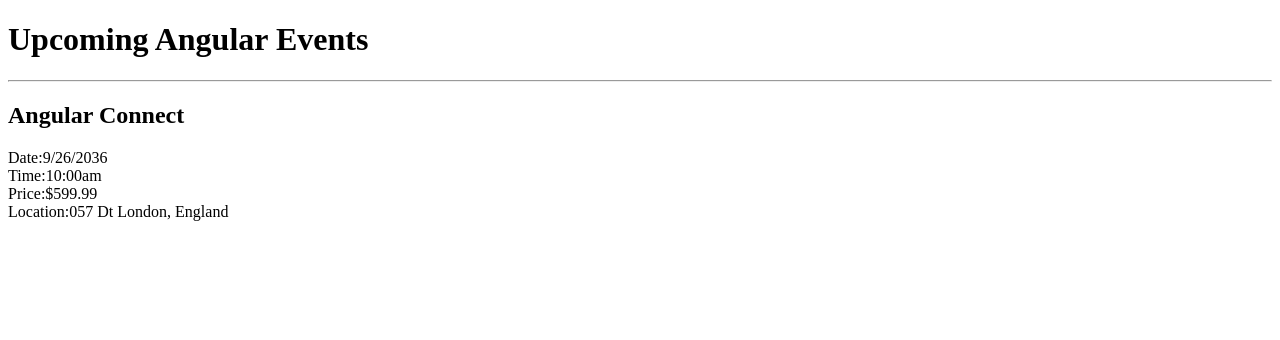
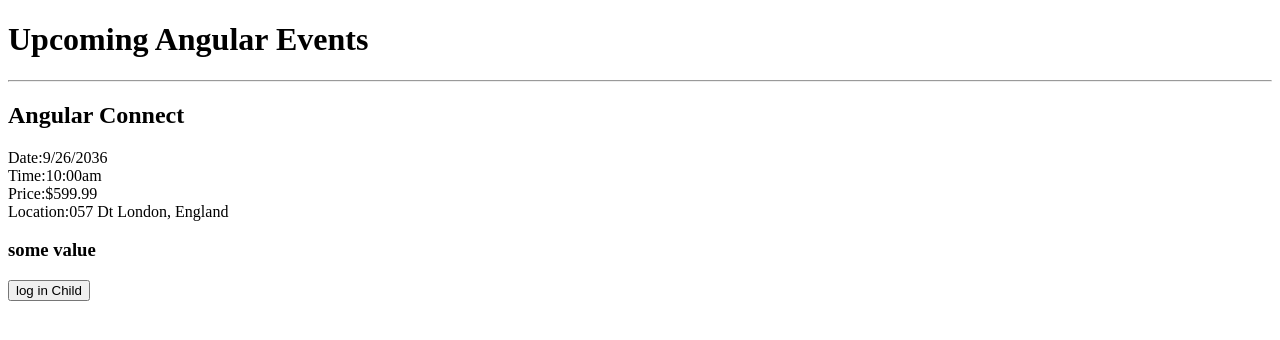
Before and after one commit to achutkiran/Angular-Tutorial-pluralsight, an Angular app: page / in a window 1280 px wide. Shown: the top 340 px of the page. Built offline with nearby package versions, Linux system fonts and the light colour scheme.

Commit message:
call child functions or fetch child values from parent using template varibales

```diff
--- a/src/app/events/event-thumbnail.component.ts
+++ b/src/app/events/event-thumbnail.component.ts
@@ -7,4 +7,9 @@
 
 export class EventThumbnailComponent {
     @Input() event: any
+    childValue:string ="some value"
+
+    logFoo(){
+        console.log('foo')
+     }
 }
--- a/src/app/events/events-list.component.html
+++ b/src/app/events/events-list.component.html
@@ -3,5 +3,7 @@
         Upcoming Angular Events
     </h1>
     <hr>
-    <event-thumbnail [event]="event1"></event-thumbnail>
+    <event-thumbnail #thumbnail [event]="event1"></event-thumbnail>
+    <h3>{{thumbnail.childValue}} </h3>
+    <button (click)="thumbnail.logFoo()">log in Child</button>
 </div>
```
